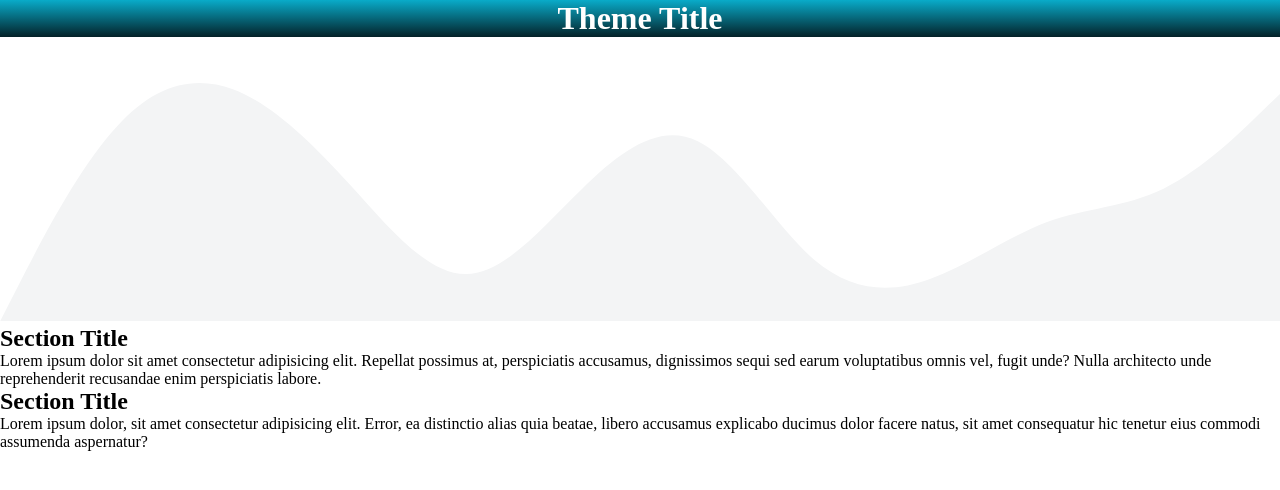
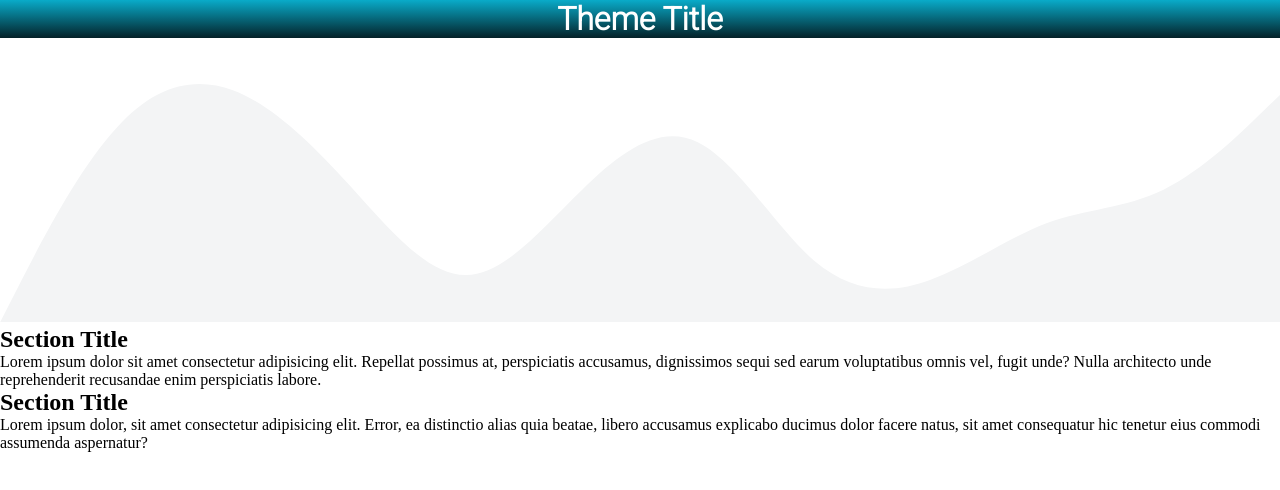
Before and after one commit to Kavvannah/mobile-friendly-practice-two, a plain HTML site: page index.html in a window 1280 px wide. Drawn offline with Linux system fonts and the light colour scheme.

Commit message:
updated font in stylesheet

```diff
--- a/css/style.css
+++ b/css/style.css
@@ -12,5 +12,5 @@
 .theme-title h1 {
     color: #ffffff;
     text-align: center;
-    font-family: 'Roboto, sans-serif';
+    font-family: 'Roboto', sans-serif;
 }
```
